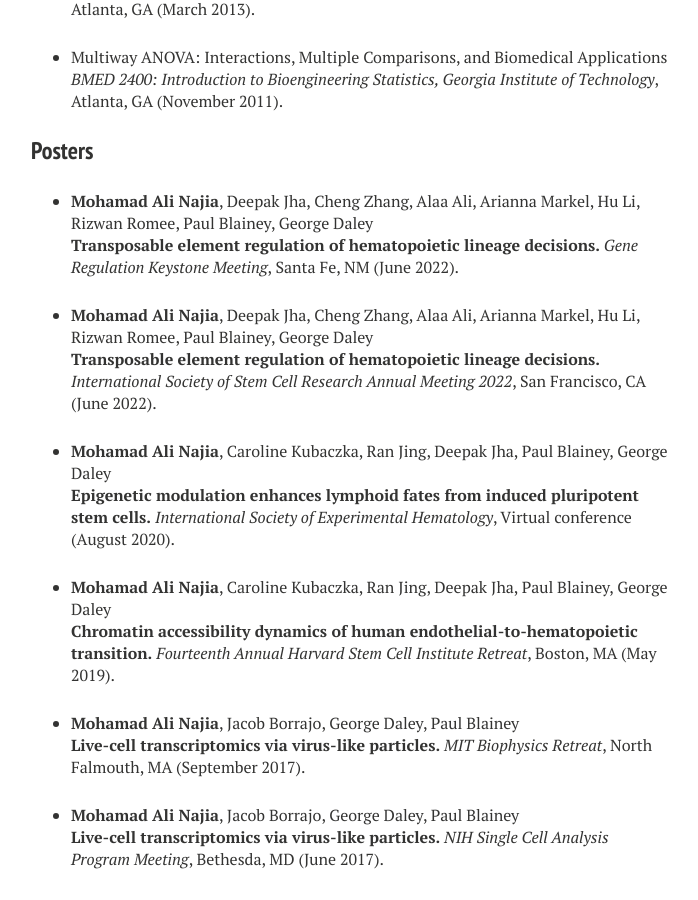
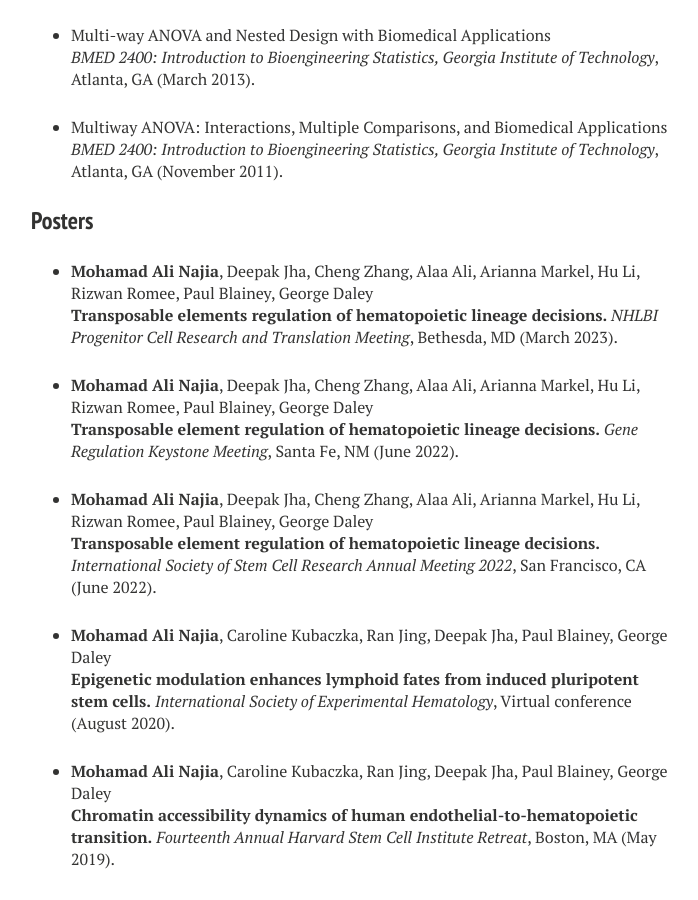
Before and after one commit to mnajia/mnajia.github.io, a Jekyll site: the page built from talks.md, in a window 1280 px wide and 900 px high, scrolled down 2992 px. Shown: the whole window, without its empty margins (289-987 px from the left). Built offline with Jekyll 4.4.1, drawn with Linux system fonts in a browser that asks for light colours; nearby versions of some CDN libraries; some of the changed text lies outside the part shown.

Commit message:
update talks and cv

```diff
--- a/talks.md
+++ b/talks.md
@@ -10,6 +10,9 @@ image:
 
 
 ### Conference Talks
+
+*  Transposable elements regulate natural killer cell development<br>
+<i>NHLBI Progenitor Cell Research and Translation Meeting</i>, Bethesda, MD (March 2023).
 
 *  Transposable element regulation of hematopoietic lineage decisions<br>
 <i>Gene Regulation Keystone Meeting</i>, Santa Fe, NM (June 2022).
@@ -81,6 +84,9 @@ image:
 ### Posters
 
 * <b>Mohamad Ali Najia</b>, Deepak Jha, Cheng Zhang, Alaa Ali, Arianna Markel, Hu Li, Rizwan Romee, Paul Blainey, George Daley<br>
+<b>Transposable elements regulation of hematopoietic lineage decisions.</b> <i>NHLBI Progenitor Cell Research and Translation Meeting</i>, Bethesda, MD (March 2023).
+
+* <b>Mohamad Ali Najia</b>, Deepak Jha, Cheng Zhang, Alaa Ali, Arianna Markel, Hu Li, Rizwan Romee, Paul Blainey, George Daley<br>
 <b>Transposable element regulation of hematopoietic lineage decisions.</b> <i>Gene Regulation Keystone Meeting</i>, Santa Fe, NM (June 2022).
 
 * <b>Mohamad Ali Najia</b>, Deepak Jha, Cheng Zhang, Alaa Ali, Arianna Markel, Hu Li, Rizwan Romee, Paul Blainey, George Daley<br>
```
Also changed, not shown: cv.md (+1 -0 lines).
